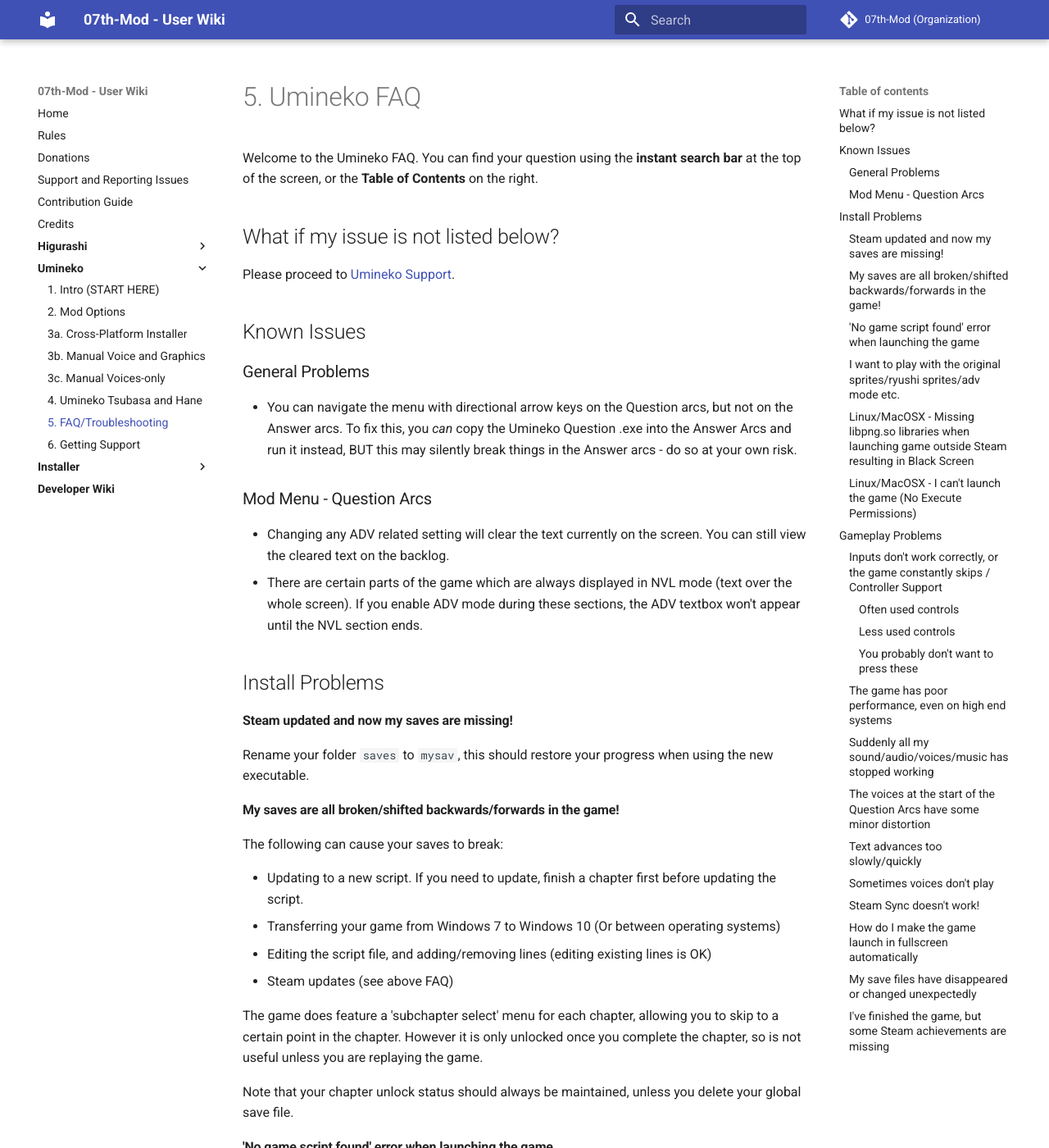
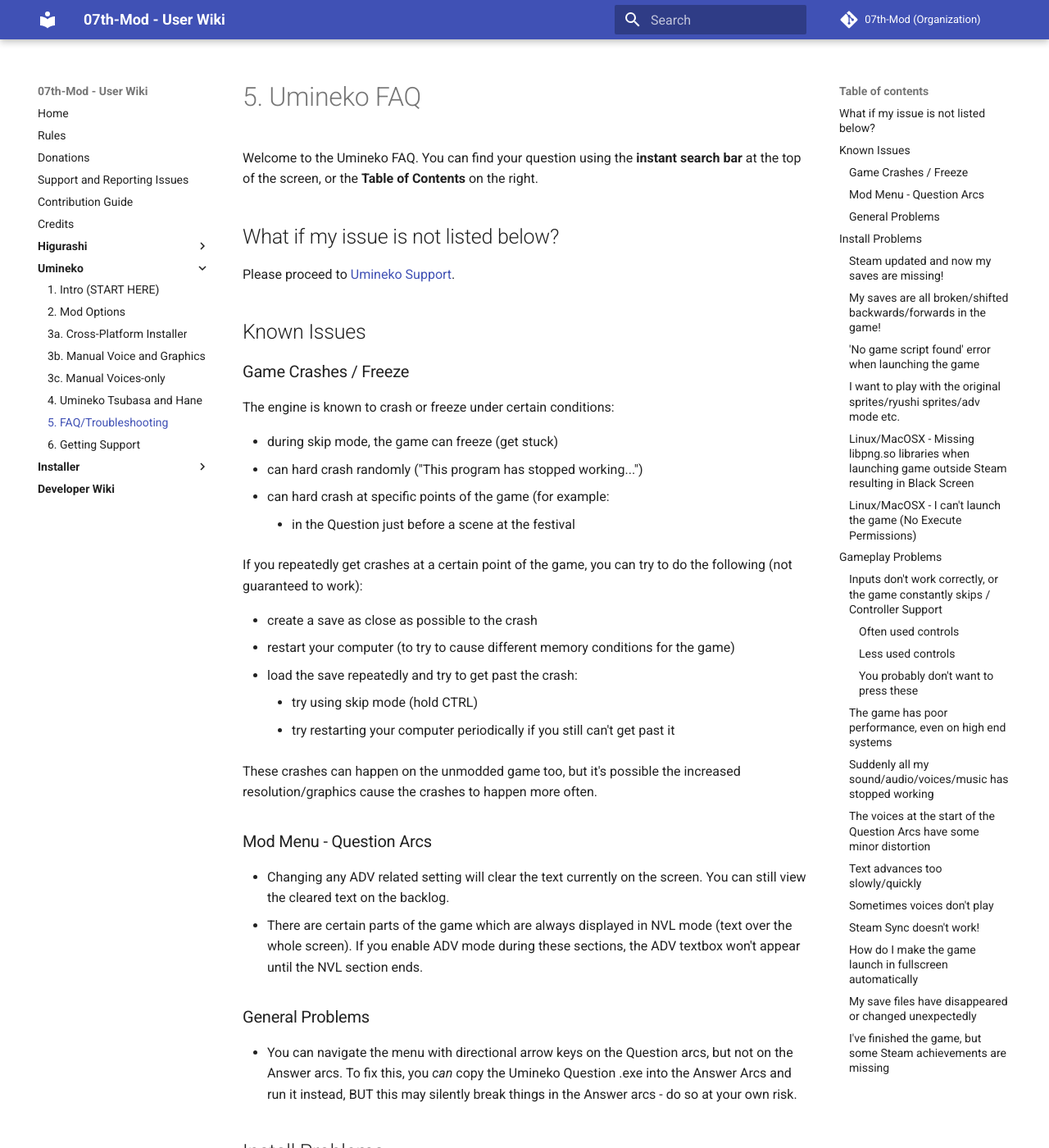
Before and after one commit to 07th-mod/wiki, an MkDocs documentation site: the page built from docs/Umineko/Umineko-Part-0-TroubleShooting-and-FAQ.md, in a window 1280 px wide and 1400 px high. Shown: the whole window at 82% size. Built offline with MkDocs 1.6.1 and Material for MkDocs 9.7.7, drawn with Linux system fonts in a browser that asks for light colours.

Commit message:
Added: Add Umineko "Game Crashes / Freezing" to FAQ

```diff
--- a/docs/Umineko/Umineko-Part-0-TroubleShooting-and-FAQ.md
+++ b/docs/Umineko/Umineko-Part-0-TroubleShooting-and-FAQ.md
@@ -8,14 +8,33 @@
 
 ## Known Issues
 
-### General Problems
+### Game Crashes / Freeze
 
-- You can navigate the menu with directional arrow keys on the Question arcs, but not on the Answer arcs. To fix this, you *can* copy the Umineko Question .exe into the Answer Arcs and run it instead, BUT this may silently break things in the Answer arcs - do so at your own risk.
+The engine is known to crash or freeze under certain conditions:
+
+- during skip mode, the game can freeze (get stuck)
+- can hard crash randomly ("This program has stopped working...")
+- can hard crash at specific points of the game (for example:
+    - in the Question just before a scene at the festival
+
+If you repeatedly get crashes at a certain point of the game, you can try to do the following (not guaranteed to work):
+
+  - create a save as close as possible to the crash
+  - restart your computer (to try to cause different memory conditions for the game)
+  - load the save repeatedly and try to get past the crash:
+    - try using skip mode (hold CTRL)
+    - try restarting your computer periodically if you still can't get past it
+
+These crashes can happen on the unmodded game too, but it's possible the increased resolution/graphics cause the crashes to happen more often.
 
 ### Mod Menu - Question Arcs
 
 - Changing any ADV related setting will clear the text currently on the screen. You can still view the cleared text on the backlog.
 - There are certain parts of the game which are always displayed in NVL mode (text over the whole screen). If you enable ADV mode during these sections, the ADV textbox won't appear until the NVL section ends.
+
+### General Problems
+
+- You can navigate the menu with directional arrow keys on the Question arcs, but not on the Answer arcs. To fix this, you *can* copy the Umineko Question .exe into the Answer Arcs and run it instead, BUT this may silently break things in the Answer arcs - do so at your own risk.
 
 ## Install Problems
 
```
